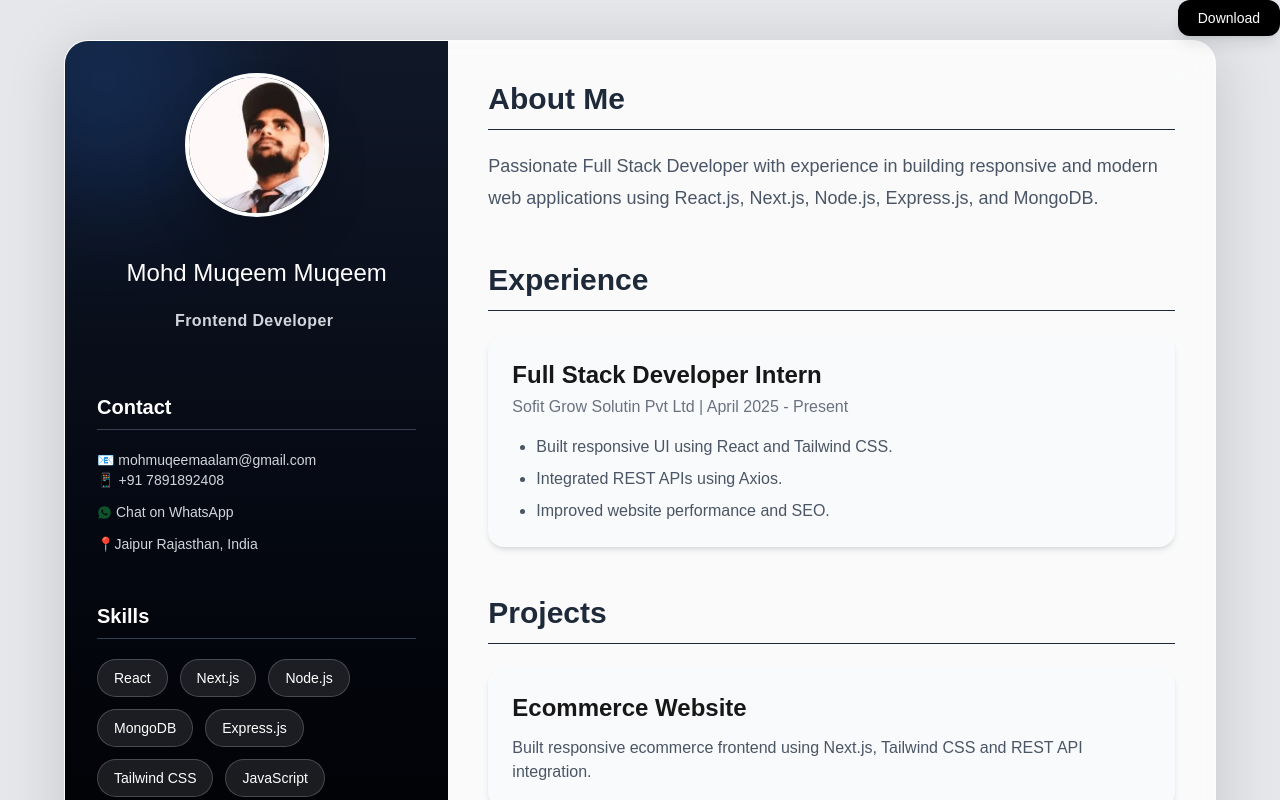
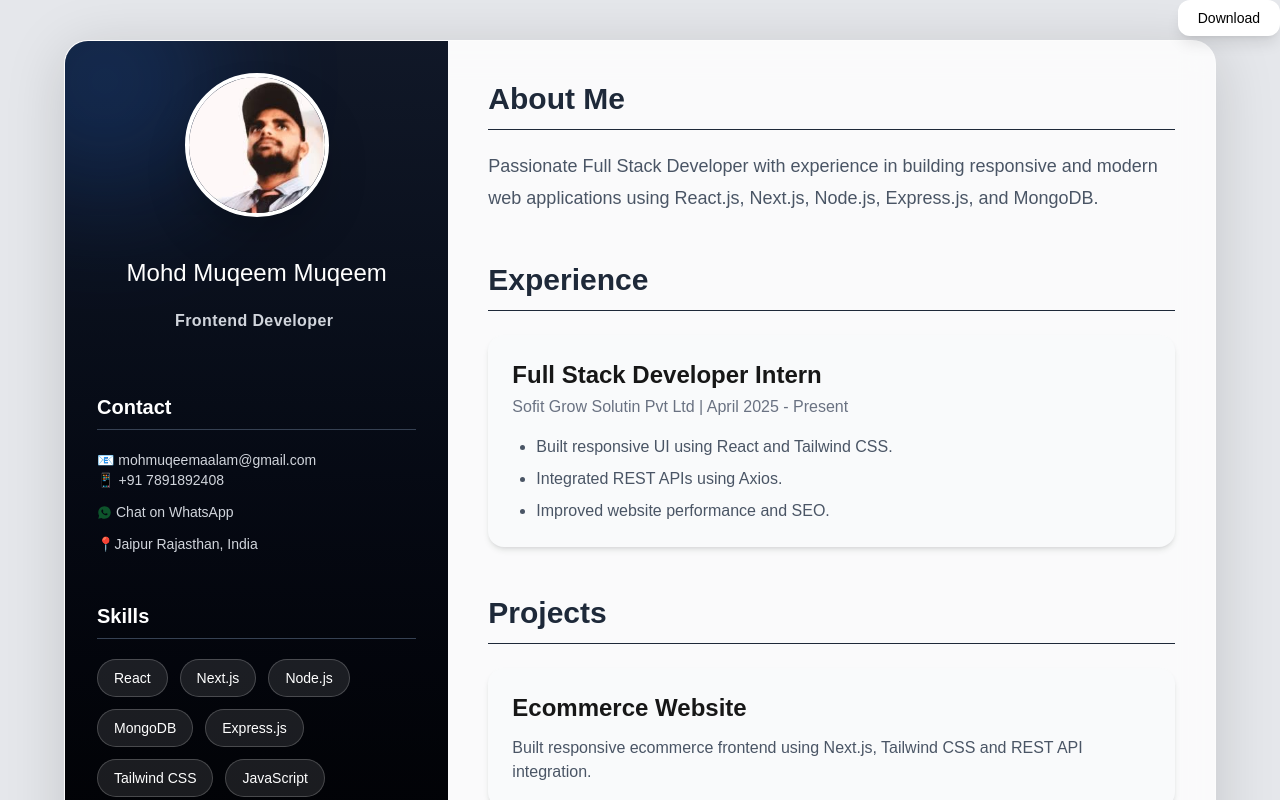
Before and after one commit to mohdmuqeemalam01/resume, a Next.js app: page / in a window 1280 px wide. Shown: the top 800 px of the page. Built offline with nearby package versions, Linux system fonts and the light colour scheme.

Commit message:
Update page.js

```diff
--- a/app/page.js
+++ b/app/page.js
@@ -37,7 +37,7 @@ export default function ResumeTemplate() {
       <div className="fixed top-0 absolute right-0 z-50">
         <button
           onClick={handlePrint}
-          className="bg-black  text-white px-5 text-sm py-2 rounded-xl shadow-lg hover:scale-105 transition duration-300"
+          className="bg-white  text-black px-5 text-sm py-2 rounded-xl shadow-lg hover:scale-105 transition duration-300"
         >
         Download
         </button>
```
